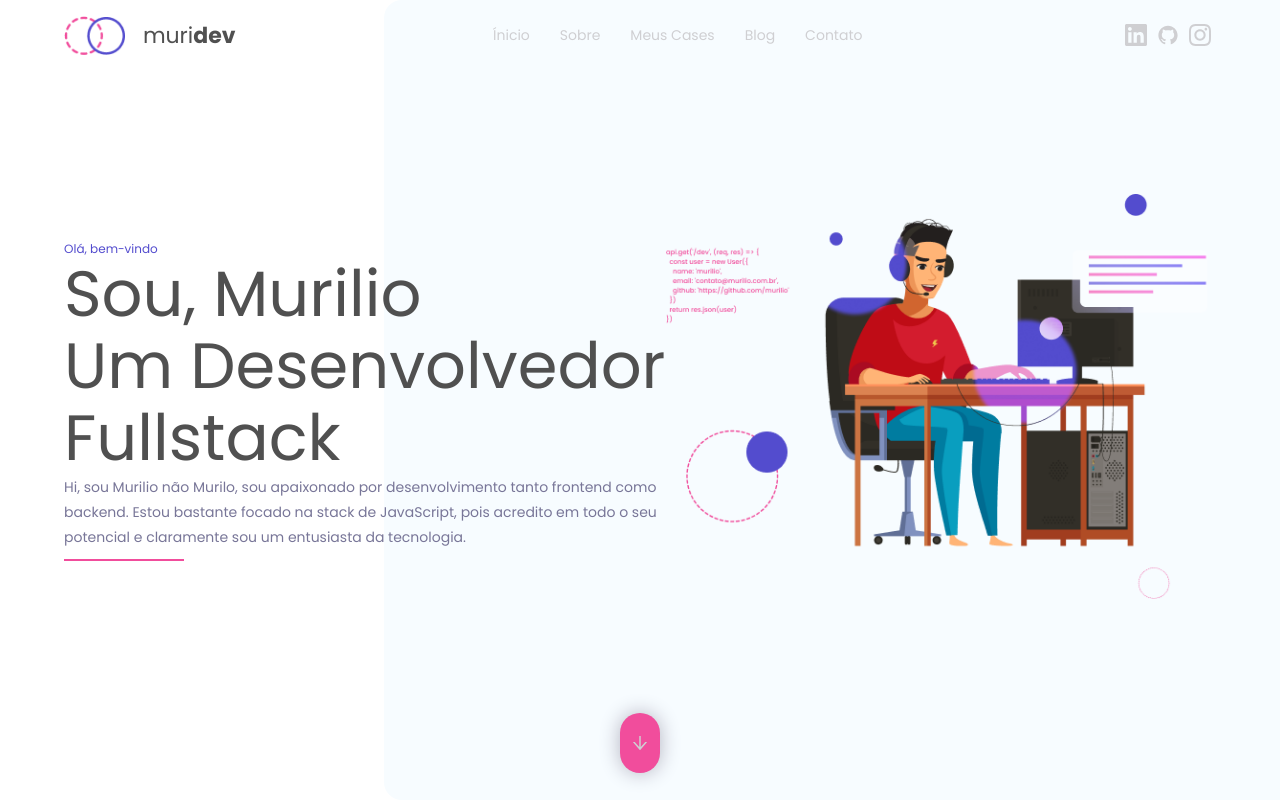
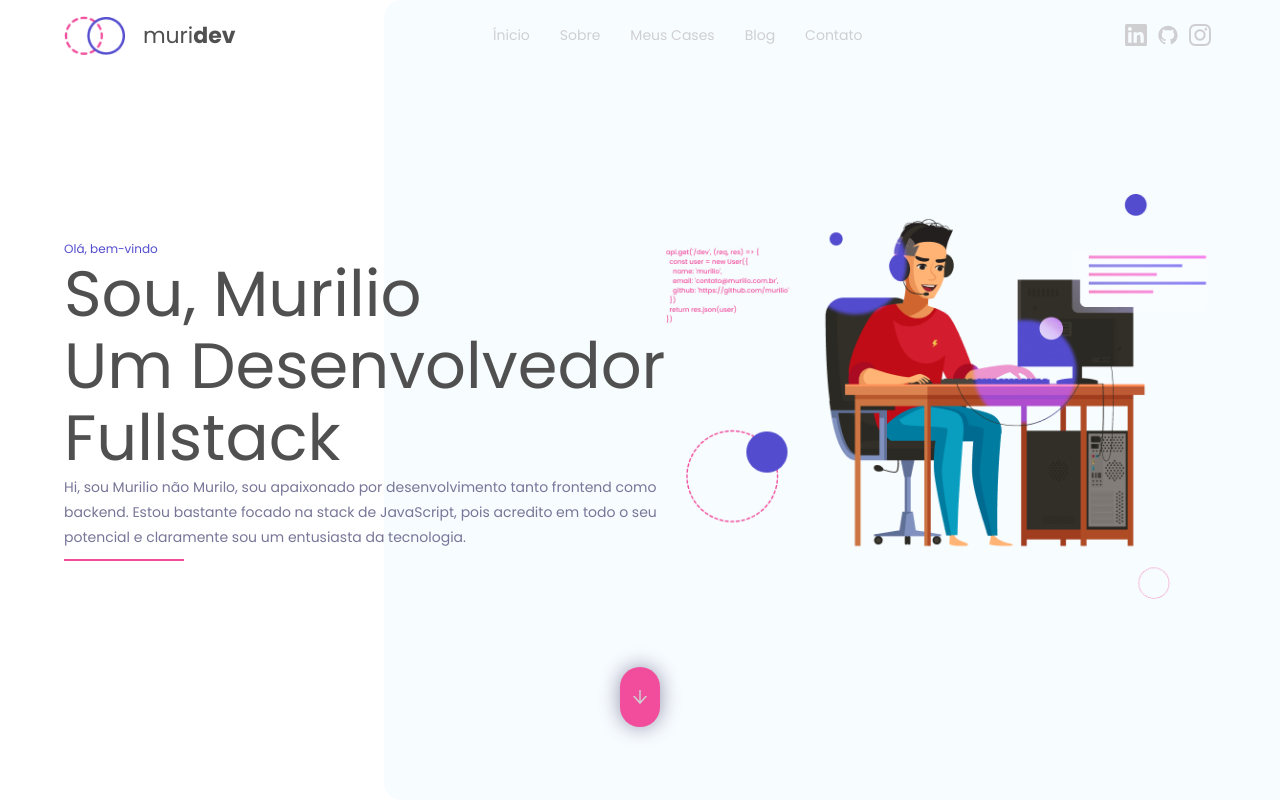
Before and after one commit to murilio/murilio, a Next.js app: page / in a window 1280 px wide. Shown: the top 800 px of the page. Built offline with nearby package versions, Linux system fonts and the light colour scheme.

Commit message:
update: image

```diff
--- a/src/components/Header/styles.ts
+++ b/src/components/Header/styles.ts
@@ -284,10 +284,10 @@ export const Container = styled.header`
 
     @keyframes positionAnimation {
       0%, 100% {
-        bottom: 20px;
+        bottom: 80px;
       }
       50% {
-        bottom: 30px;
+        bottom: 70px;
       }
     }
   }
@@ -316,13 +316,10 @@ export const Arrow = styled(AiOutlineArrowDown)`
   animation: boxShadowAnimation 1s infinite;
 
   @keyframes boxShadowAnimation {
-    0% {
-      box-shadow: 0px 0px 20px 0px var(--color-soft-roxo);
+    0%, 100% {
+      box-shadow: 0px 0px 20px 0px var(--color-gray);
     }
     50% {
-      box-shadow: 0px 0px 20px 0px var(--color-gray);
-    }
-    100% {
       box-shadow: 0px 0px 20px 0px var(--color-soft-roxo);
     }
   }
```
Also changed, not shown: images/murilio.png.
